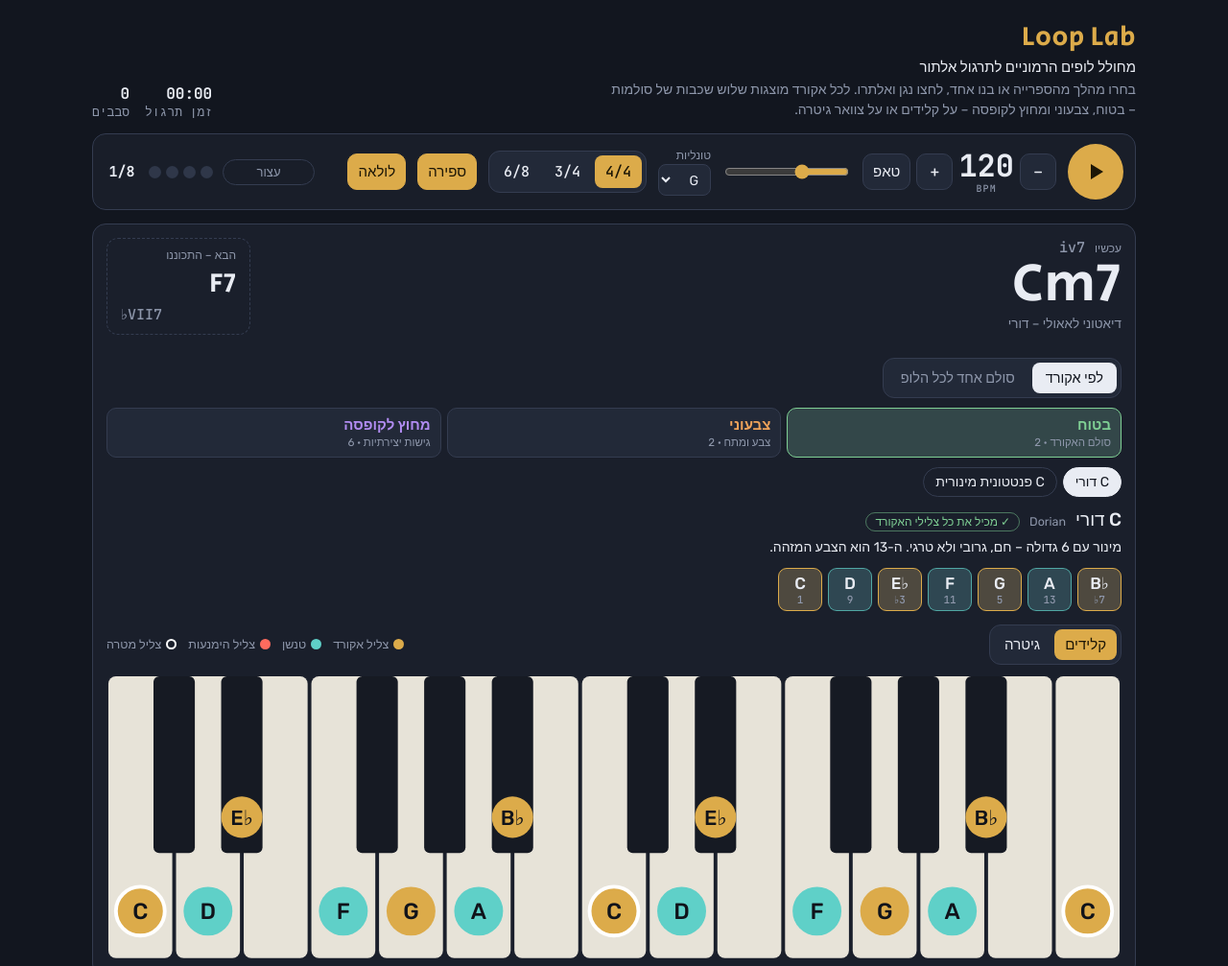
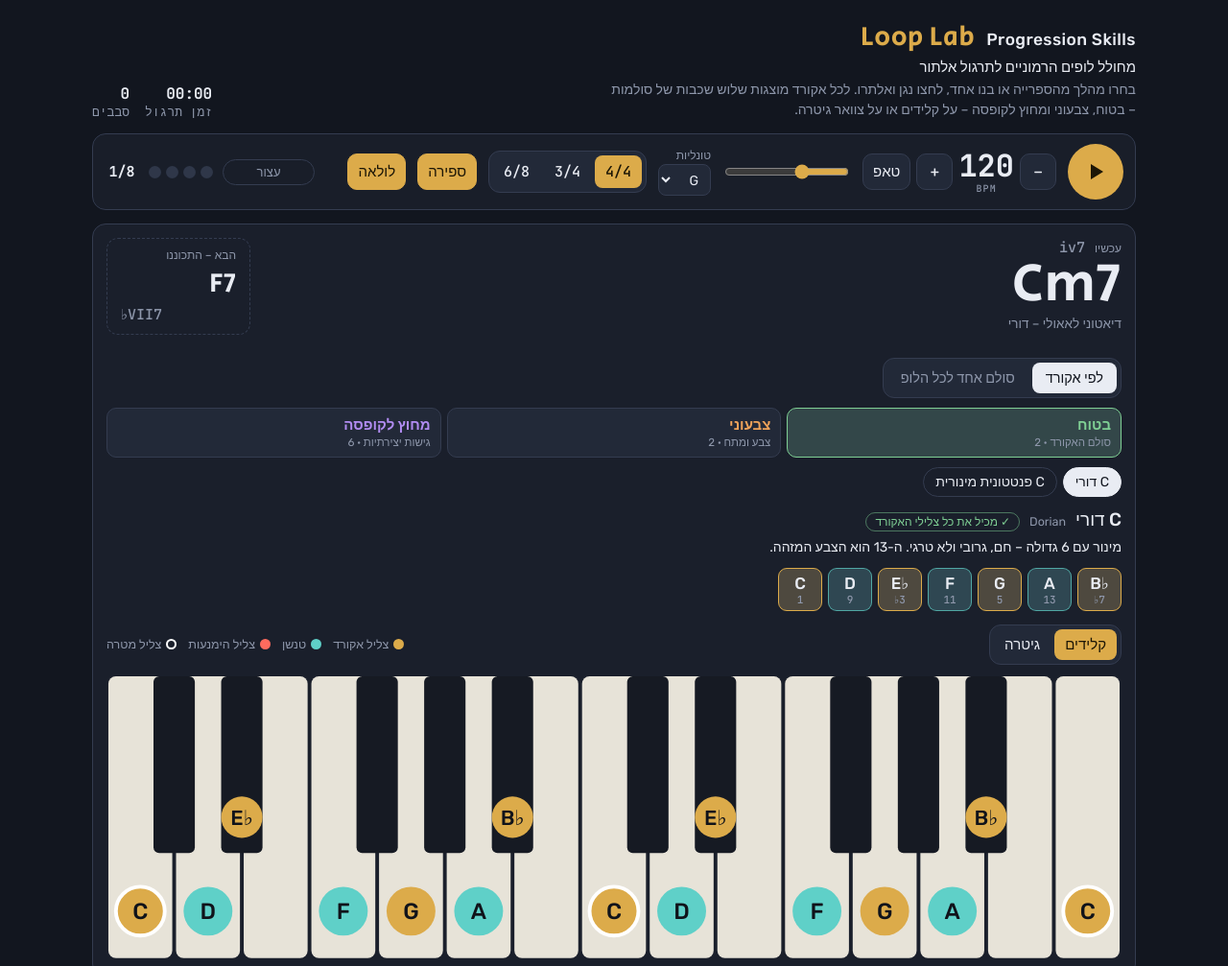
Before and after one commit to boazbareket1/loop-lab, a plain HTML site: page index.html in a window 1280 px wide. Shown: the top 1007 px of the page at 96% size. Drawn offline with Linux system fonts and the light colour scheme.

Commit message:
Add files via upload

```diff
--- a/index.html
+++ b/index.html
@@ -1,5 +1,5 @@
 <!doctype html><html lang="he" dir="rtl"><head><meta charset="utf-8"><meta name="viewport" content="width=device-width,initial-scale=1,viewport-fit=cover"><style>body{margin:0}</style></head><body>
-<title>Loop Lab</title>
+<title>Loop Lab · Progression Skills</title>
 <link rel="preconnect" href="https://fonts.googleapis.com">
 <link rel="stylesheet" href="https://fonts.googleapis.com/css2?family=Rubik:wght@400;500;700&family=Secular+One&family=JetBrains+Mono:wght@500;700&display=swap">
 <style>
@@ -15,7 +15,8 @@
 body{background:var(--bg);color:var(--text);font-family:"Rubik",system-ui,sans-serif;font-size:15px}
 .app{max-width:1120px;margin:0 auto;padding-inline:16px;padding-block:18px 60px;display:flex;flex-direction:column;gap:14px}
 h1{font-family:"Secular One","Rubik",sans-serif;font-weight:400;font-size:28px;margin:0;letter-spacing:.2px;text-wrap:balance}
-h1 .brand{font-family:"Secular One","Rubik",sans-serif;direction:ltr;unicode-bidi:isolate;color:var(--brass);letter-spacing:.5px}
+h1 .brand{display:inline-block;font-family:"Secular One","Rubik",sans-serif;direction:ltr;unicode-bidi:isolate;color:var(--brass);letter-spacing:.5px}
+h1 .sub{font-family:"Rubik",sans-serif;font-weight:500;font-size:.62em;color:var(--text);letter-spacing:.4px;margin-inline-start:.35em}
 h1 .tag{display:block;font-family:"Rubik",sans-serif;font-size:15px;color:var(--text);font-weight:500;margin-top:2px;letter-spacing:0}
 h2{font-size:12px;letter-spacing:1.6px;color:var(--muted);font-weight:500;margin:0;text-transform:uppercase}
 .mono{font-family:"JetBrains Mono",ui-monospace,monospace;font-variant-numeric:tabular-nums}
@@ -244,7 +245,7 @@
 <div class="app" dir="rtl">
   <header class="head">
     <div>
-      <h1><span class="brand">Loop Lab</span><span class="tag">מחולל לופים הרמוניים לתרגול אלתור</span></h1>
+      <h1><span class="brand">Loop Lab <span class="sub">Progression Skills</span></span><span class="tag">מחולל לופים הרמוניים לתרגול אלתור</span></h1>
       <p>בחרו מהלך מהספרייה או בנו אחד, לחצו נגן ואלתרו. לכל אקורד מוצגות שלוש שכבות של סולמות – בטוח, צבעוני ומחוץ לקופסה – על קלידים או על צוואר גיטרה.</p>
     </div>
     <div class="clock">
```
Also changed, not shown: screenshot.png, 1 other file.
